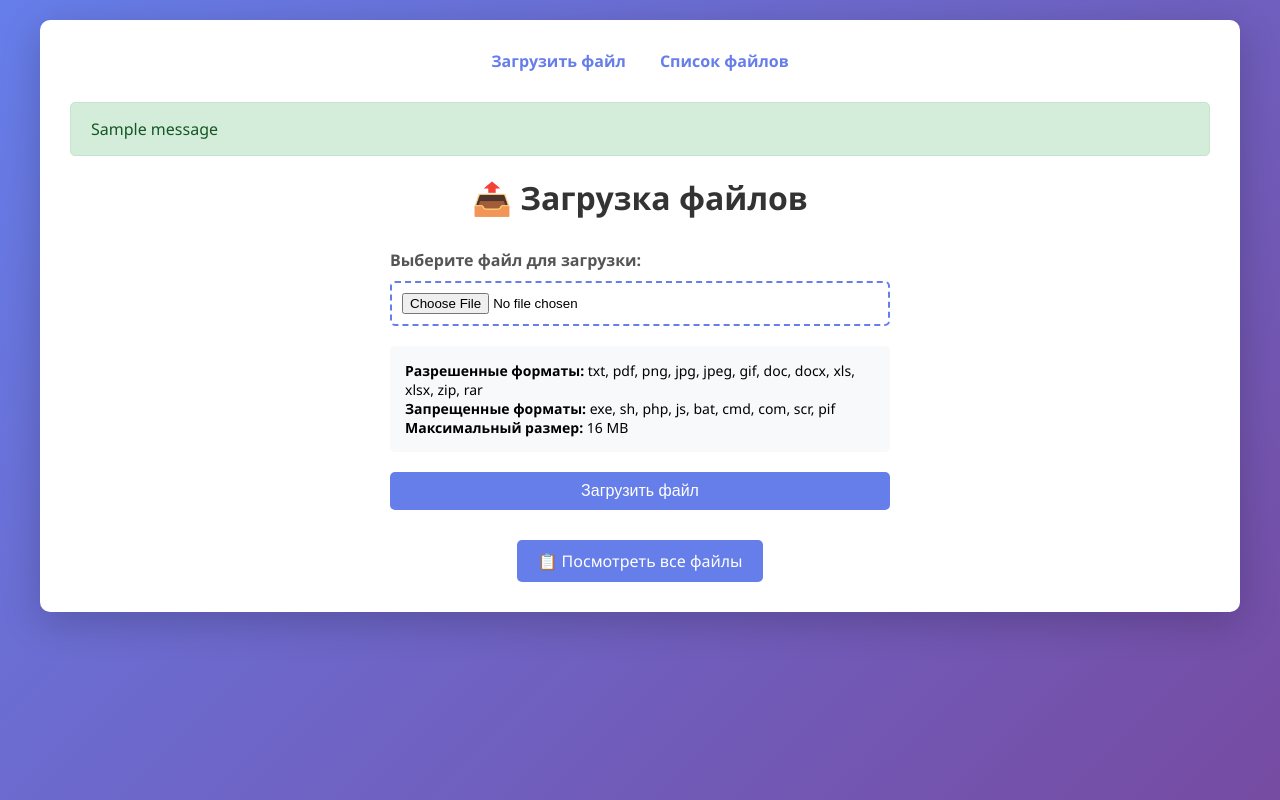
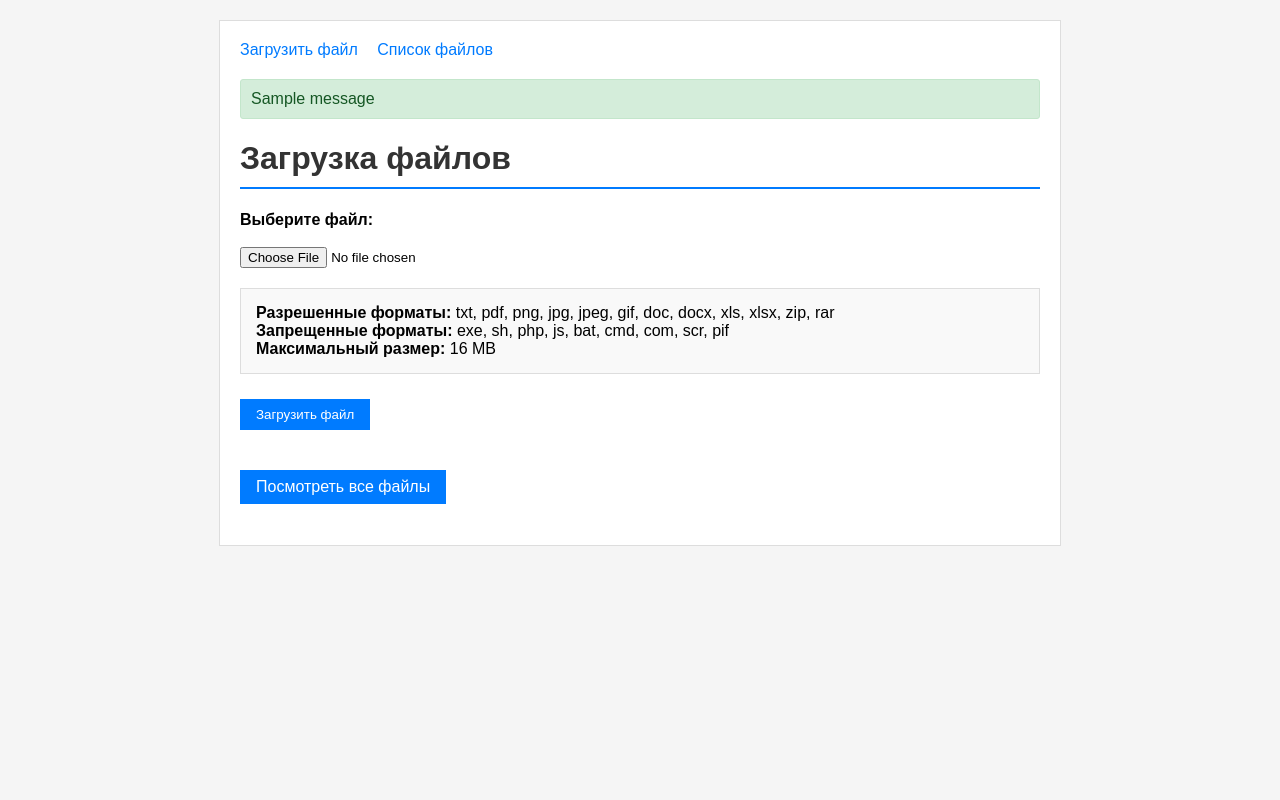
Before and after one commit to spline482/flask2, a Flask app: page / in a window 1280 px wide. Run offline with Flask 3, Linux system fonts and the light colour scheme; one stand-in notice (Sample message) is shown.

Commit message:
Initial commit - Flask file upload app

```diff
--- a/templates/base.html
+++ b/templates/base.html
@@ -1,81 +1,44 @@
 <!DOCTYPE html>
-<html lang="ru">
+<html>
 <head>
-    <meta charset="UTF-8">
-    <meta name="viewport" content="width=device-width, initial-scale=1.0">
     <title>{% block title %}Загрузка файлов{% endblock %}</title>
     <style>
-        * {
-            margin: 0;
-            padding: 0;
-            box-sizing: border-box;
-        }
         body {
-            font-family: 'Segoe UI', Tahoma, Geneva, Verdana, sans-serif;
-            background: linear-gradient(135deg, #667eea 0%, #764ba2 100%);
-            min-height: 100vh;
-            padding: 20px;
+            font-family: Arial, sans-serif;
+            margin: 20px;
+            background-color: #f5f5f5;
         }
         .container {
-            max-width: 1200px;
+            max-width: 800px;
             margin: 0 auto;
             background: white;
-            border-radius: 10px;
-            padding: 30px;
-            box-shadow: 0 10px 40px rgba(0,0,0,0.2);
+            padding: 20px;
+            border: 1px solid #ddd;
         }
         h1 {
             color: #333;
-            margin-bottom: 30px;
-            text-align: center;
-        }
-        .flash-messages {
-            margin-bottom: 20px;
+            border-bottom: 2px solid #007bff;
+            padding-bottom: 10px;
         }
         .flash {
-            padding: 15px 20px;
-            border-radius: 5px;
-            margin-bottom: 10px;
-            animation: slideIn 0.3s ease-out;
-        }
-        @keyframes slideIn {
-            from {
-                opacity: 0;
-                transform: translateY(-20px);
-            }
-            to {
-                opacity: 1;
-                transform: translateY(0);
-            }
+            padding: 10px;
+            margin: 10px 0;
+            border-radius: 3px;
         }
         .flash.success {
-            background: #d4edda;
+            background-color: #d4edda;
             color: #155724;
             border: 1px solid #c3e6cb;
         }
         .flash.error {
-            background: #f8d7da;
+            background-color: #f8d7da;
             color: #721c24;
             border: 1px solid #f5c6cb;
         }
         .flash.warning {
-            background: #fff3cd;
+            background-color: #fff3cd;
             color: #856404;
             border: 1px solid #ffeaa7;
-        }
-        nav {
-            margin-bottom: 30px;
-            text-align: center;
-        }
-        nav a {
-            color: #667eea;
-            text-decoration: none;
-            margin: 0 15px;
-            font-weight: 600;
-            transition: color 0.3s;
-        }
-        nav a:hover {
-            color: #764ba2;
         }
         table {
             width: 100%;
@@ -83,38 +46,46 @@
             margin-top: 20px;
         }
         th, td {
-            padding: 12px;
+            border: 1px solid #ddd;
+            padding: 8px;
             text-align: left;
-            border-bottom: 1px solid #ddd;
         }
         th {
-            background: #667eea;
+            background-color: #007bff;
             color: white;
-            font-weight: 600;
         }
-        tr:hover {
-            background: #f5f5f5;
+        tr:nth-child(even) {
+            background-color: #f2f2f2;
         }
         .btn {
             display: inline-block;
-            padding: 10px 20px;
-            background: #667eea;
+            padding: 8px 16px;
+            background-color: #007bff;
             color: white;
             text-decoration: none;
-            border-radius: 5px;
             border: none;
             cursor: pointer;
-            font-size: 16px;
-            transition: background 0.3s;
+            margin: 5px 0;
         }
         .btn:hover {
-            background: #764ba2;
+            background-color: #0056b3;
         }
         .btn-danger {
-            background: #dc3545;
+            background-color: #dc3545;
         }
         .btn-danger:hover {
-            background: #c82333;
+            background-color: #c82333;
+        }
+        nav {
+            margin-bottom: 20px;
+        }
+        nav a {
+            margin-right: 15px;
+            color: #007bff;
+            text-decoration: none;
+        }
+        nav a:hover {
+            text-decoration: underline;
         }
     </style>
 </head>
@@ -127,11 +98,9 @@
 
         {% with messages = get_flashed_messages(with_categories=true) %}
             {% if messages %}
-                <div class="flash-messages">
-                    {% for category, message in messages %}
-                        <div class="flash {{ category }}">{{ message }}</div>
-                    {% endfor %}
-                </div>
+                {% for category, message in messages %}
+                    <div class="flash {{ category }}">{{ message }}</div>
+                {% endfor %}
             {% endif %}
         {% endwith %}
 
--- a/templates/upload.html
+++ b/templates/upload.html
@@ -3,25 +3,24 @@
 {% block title %}Загрузка файлов{% endblock %}
 
 {% block content %}
-<h1>📤 Загрузка файлов</h1>
+<h1>Загрузка файлов</h1>
 
-<form method="POST" action="{{ url_for('upload_file') }}" enctype="multipart/form-data" style="max-width: 500px; margin: 0 auto;">
-    <div style="margin-bottom: 20px;">
-        <label for="file" style="display: block; margin-bottom: 10px; font-weight: 600; color: #555;">Выберите файл для загрузки:</label>
-        <input type="file" name="file" id="file" required
-               style="width: 100%; padding: 10px; border: 2px dashed #667eea; border-radius: 5px; cursor: pointer;">
+<form method="POST" action="{{ url_for('upload_file') }}" enctype="multipart/form-data">
+    <div style="margin: 20px 0;">
+        <label for="file"><b>Выберите файл:</b></label><br><br>
+        <input type="file" name="file" id="file" required>
     </div>
 
-    <div style="background: #f8f9fa; padding: 15px; border-radius: 5px; margin-bottom: 20px; font-size: 14px;">
-        <strong>Разрешенные форматы:</strong> txt, pdf, png, jpg, jpeg, gif, doc, docx, xls, xlsx, zip, rar<br>
-        <strong>Запрещенные форматы:</strong> exe, sh, php, js, bat, cmd, com, scr, pif<br>
-        <strong>Максимальный размер:</strong> 16 MB
+    <div style="background: #f9f9f9; padding: 15px; border: 1px solid #ddd; margin: 20px 0;">
+        <b>Разрешенные форматы:</b> txt, pdf, png, jpg, jpeg, gif, doc, docx, xls, xlsx, zip, rar<br>
+        <b>Запрещенные форматы:</b> exe, sh, php, js, bat, cmd, com, scr, pif<br>
+        <b>Максимальный размер:</b> 16 MB
     </div>
 
-    <button type="submit" class="btn" style="width: 100%;">Загрузить файл</button>
+    <button type="submit" class="btn">Загрузить файл</button>
 </form>
 
-<div style="margin-top: 30px; text-align: center;">
-    <a href="{{ url_for('view_files') }}" class="btn">📋 Посмотреть все файлы</a>
-</div>
+<p style="margin-top: 30px;">
+    <a href="{{ url_for('view_files') }}" class="btn">Посмотреть все файлы</a>
+</p>
 {% endblock %}
```
Also changed, not shown: files_list.html (+17 -17 lines).
